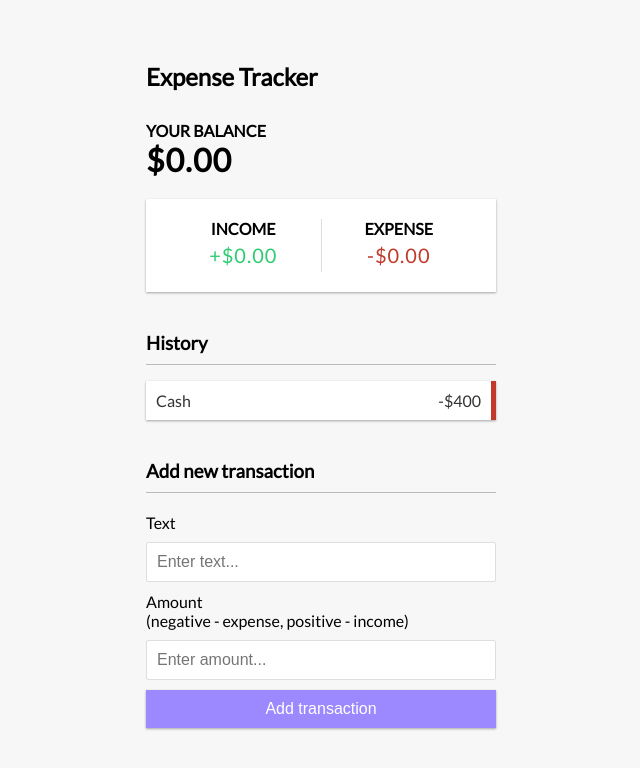
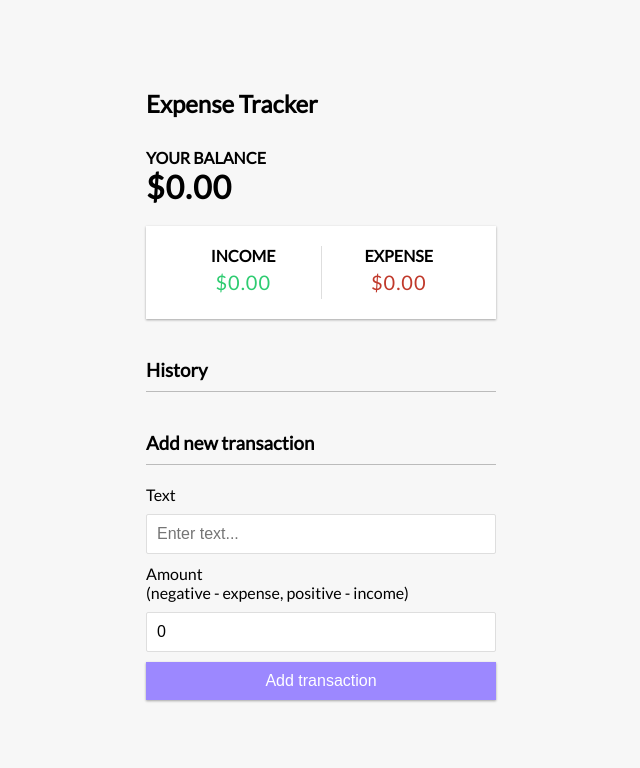
Before and after one commit to Yauheni-Butski/gambit-react-expanse-tracker, a React (Create React App) app: page / in a window 1280 px wide. Shown: the top 768 px of the page, without its empty margins (319-959 px from the left). Built offline with nearby package versions, Linux system fonts and the light colour scheme.

Commit message:
Add UI interactions using useContext, useState, useReducer with functional components.

```diff
--- a/src/App.js
+++ b/src/App.js
@@ -7,9 +7,11 @@
 import { TransactionList } from './components/TransactionList';
 import { AddTransaction } from './components/AddTransaction';
 
+import { GlobalProvider } from './context/GlobalState';
+
 function App() {
   return (
-    <div>
+    <GlobalProvider>
       <Header />
       <div className="container">
         <Balance />
@@ -17,7 +19,7 @@
         <TransactionList />
         <AddTransaction />
       </div>
-    </div>
+    </GlobalProvider>
   );
 }
 
--- a/src/components/AddTransaction/index.js
+++ b/src/components/AddTransaction/index.js
@@ -1,19 +1,37 @@
-import React from 'react';
+import React, { useState, useContext } from 'react';
+import { GlobalContext } from '../../context/GlobalState';
 
 export const AddTransaction = () => {
+    const [text, setText] = useState('');
+    const [amount, setAmount] = useState(0);
+
+    const { addTransaction } = useContext(GlobalContext);
+
+    const onSubmit = e => {
+        e.preventDefault();
+
+        const newTransaction = {
+            id: Math.floor(Math.random() * 1000000),
+            amount: +amount,
+            text
+        }
+
+        addTransaction(newTransaction);
+    }
+
     return (
         <>
             <h3>Add new transaction</h3>
-            <form>
+            <form onSubmit={onSubmit}>
                 <div className="form-control">
                     <label>Text</label>
-                <input type="text" placeholder="Enter text..." />
+                    <input value={text} onChange={(e) => setText(e.target.value)} type="text" placeholder="Enter text..." />
                 </div>
                 <div className="form-control">
                     <label>Amount <br />
                     (negative - expense, positive - income)
                     </label>
-                <input type="number" placeholder="Enter amount..." />
+                    <input value={amount} onChange={(e) => setAmount(e.target.value)} type="number" placeholder="Enter amount..." />
                 </div>
                 <button className="btn">Add transaction</button>
             </form>
--- a/src/components/Balance/index.js
+++ b/src/components/Balance/index.js
@@ -1,10 +1,15 @@
-import React from 'react';
+import React, { useContext } from 'react';
+import { GlobalContext } from '../../context/GlobalState';
 
 export const Balance = () => {
+    const { transactions } = useContext(GlobalContext);
+    const amounts = transactions.map(transaction => transaction.amount);
+    const total = amounts.reduce((acc, item) => (acc += item), 0).toFixed(2);
+
     return (
         <>
             <h4>Your Balance</h4>
-            <h1>$0.00</h1>
+            <h1>${total}</h1>
         </>
     )
 }
--- a/src/components/IncomeExpenses/index.js
+++ b/src/components/IncomeExpenses/index.js
@@ -1,15 +1,28 @@
-import React from 'react';
+import React, { useContext } from 'react';
+import { GlobalContext } from '../../context/GlobalState';
 
 export const IncomeExpenses = () => {
+    const { transactions } = useContext(GlobalContext);
+
+    const amounts = transactions.map(transaction => transaction.amount);
+    const income = amounts
+        .filter(item => item > 0)
+        .reduce((acc, item) => (acc += item), 0)
+        .toFixed(2);
+    const expense = (amounts
+        .filter(item => item < 0)
+        .reduce((acc, item) => (acc += item), 0) * -1)
+        .toFixed(2);
+
     return (
-        <div class="inc-exp-container">
+        <div className="inc-exp-container">
             <div>
                 <h4>Income</h4>
-                <p className="money plus">+$0.00</p>
+                <p className="money plus">${income}</p>
             </div>
             <div>
                 <h4>Expense</h4>
-                <p className="money minus">-$0.00</p>
+                <p className="money minus">${expense}</p>
             </div>
         </div>
     )
--- /dev/null
+++ b/src/components/Transaction/index.js
@@ -0,0 +1,18 @@
+import React, { useContext } from 'react';
+import { GlobalContext } from '../../context/GlobalState';
+
+//also can use Transaction = (props) => {.. and use props.transaction ..}
+export const Transaction = ({ transaction }) => {
+    const sign = transaction.amount < 0 ? '-' : '+';
+    const classSign = transaction.amount < 0 ? 'minus' : 'plus';
+    const absAmount = Math.abs(transaction.amount);
+
+    const { deleteTransaction } = useContext(GlobalContext);
+
+    return (
+        <li className={classSign}>
+            {transaction.text} <span>{sign} ${absAmount}</span>
+            <button onClick={() => deleteTransaction(transaction.id)} className="delete-btn">x</button>
+        </li>
+    )
+}
--- a/src/components/TransactionList/index.js
+++ b/src/components/TransactionList/index.js
@@ -1,14 +1,16 @@
-import React from 'react';
+import React, { useContext } from 'react';
+import { GlobalContext } from '../../context/GlobalState';
+
+import { Transaction } from '../Transaction';
 
 export const TransactionList = () => {
+    const { transactions } = useContext(GlobalContext);
+
     return (
         <>
             <h3>History</h3>
             <ul className="list">
-                <li className="minus">
-                    Cash <span>-$400</span>
-                    <button className="delete-btn">x</button>
-                </li>
+                {transactions.map(tran => (<Transaction key={tran.id} transaction={tran} />))}
             </ul>
         </>
     )
--- /dev/null
+++ b/src/context/AppReducer.js
@@ -0,0 +1,15 @@
+export default (state, action) => {
+    switch(action.type){
+        case 'DELETE_TRANSACTION':
+            return {
+                ...state,
+                transactions: state.transactions.filter(tran => tran.id !== action.payload)
+            }
+        case 'ADD_TRANSACTION':
+            return {
+                ...state,
+                transactions: [action.payload, ...state.transactions]
+            }
+        default: return state;
+    }
+};
--- /dev/null
+++ b/src/context/GlobalState.js
@@ -0,0 +1,40 @@
+import React, { createContext, useReducer } from 'react';
+import AppReducer from './AppReducer';
+
+const initialState = {
+    transactions: [
+/*         { id: 1, text: 'Flower', amount: -20 },
+        { id: 2, text: 'Salary', amount: 300 },
+        { id: 3, text: 'Book', amount: -10 },
+        { id: 4, text: 'Camera', amount: 150 } */
+    ]
+};
+
+export const GlobalContext = createContext(initialState);
+
+//Provider component
+export const GlobalProvider = ({ children }) => {
+    const [state, dispatch] = useReducer(AppReducer, initialState);
+
+    //Actions
+    function deleteTransaction(id) {
+        dispatch({
+            type: 'DELETE_TRANSACTION',
+            payload: id
+        });
+    }
+    function addTransaction(transaction) {
+        dispatch({
+            type: 'ADD_TRANSACTION',
+            payload: transaction
+        });
+    }
+
+    return (<GlobalContext.Provider value={{
+        transactions: state.transactions,
+        deleteTransaction,
+        addTransaction
+    }}>
+        {children}
+    </GlobalContext.Provider>);
+}
```
Also changed, not shown: APP_TODO.txt. Lines whose indentation alone changed are shown as unchanged.
